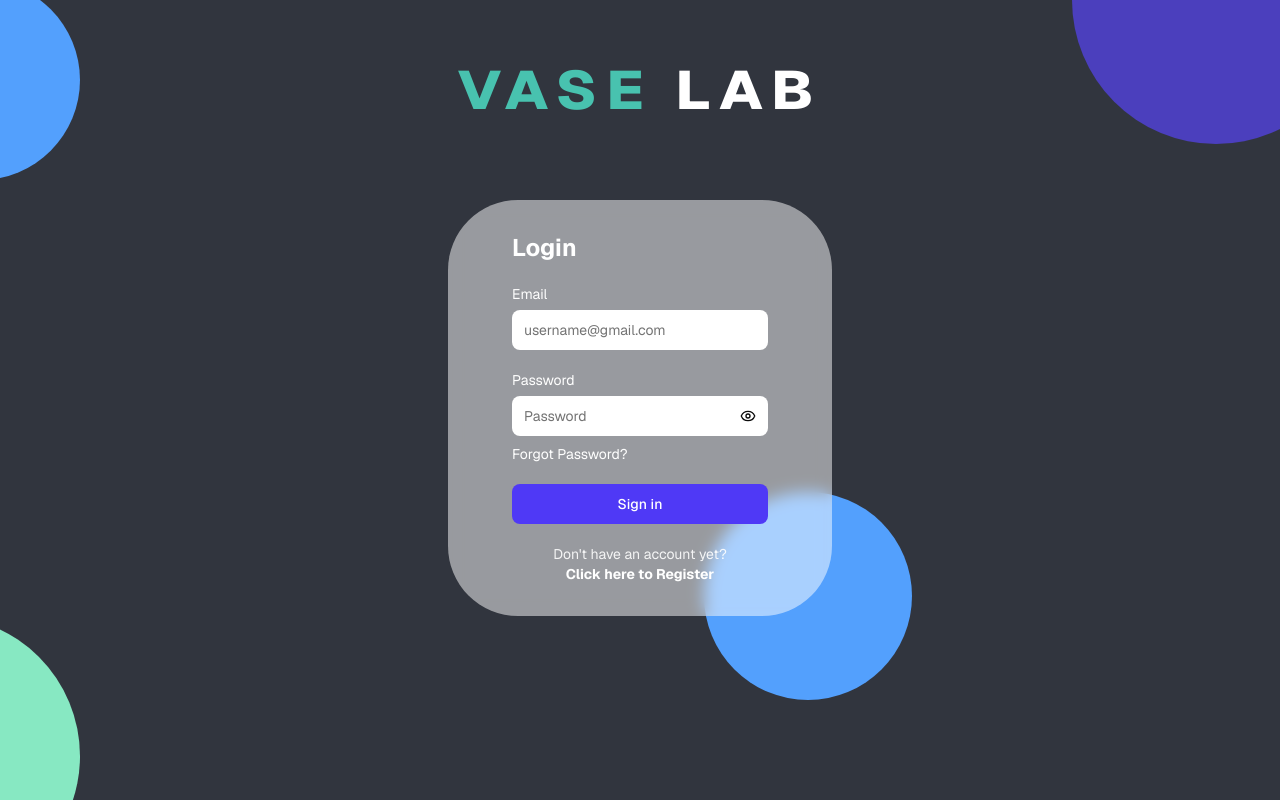
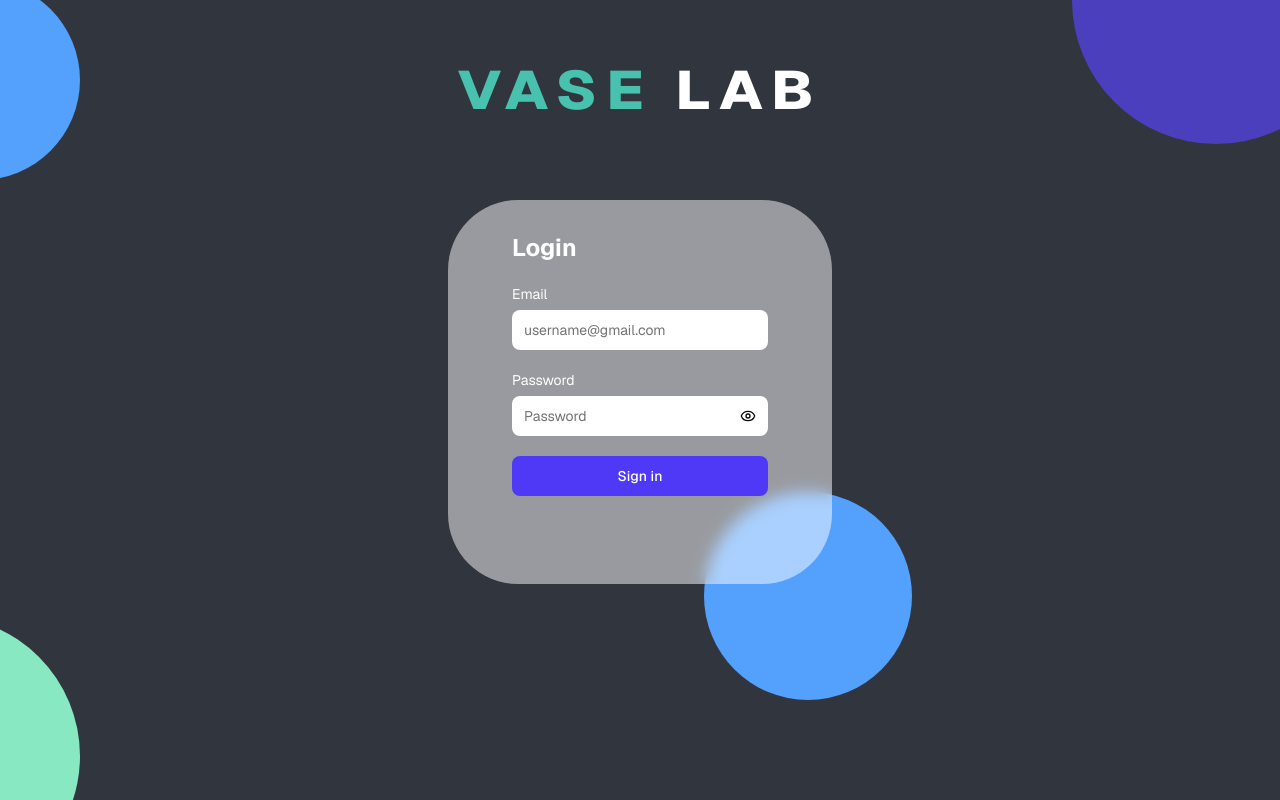
Before and after one commit to 0n0w1n/Vase_Lab_Management, a Next.js app in the folder source/VaseLabNext/: page /login in a window 1280 px wide. Built offline with nearby package versions, Linux system fonts and the light colour scheme; no server answers.

Commit message:
remove register (admin seed the user) and forgot password (outside the scope) from login page

```diff
--- a/source/VaseLabNext/src/app/(auth)/login/page.tsx
+++ b/source/VaseLabNext/src/app/(auth)/login/page.tsx
@@ -20,7 +20,7 @@ export default function LoginPage() {
         <span className="text-brand">VASE</span> LAB
       </h1>
 
-      <div className="animate-in fade-in slide-in-from-bottom-4 duration-1000 backdrop-blur-sm relative z-1 mt-20 w-full max-w-sm rounded-[70px] bg-white/50 p-8 px-16">
+      <div className="animate-in fade-in slide-in-from-bottom-4 duration-1000 backdrop-blur-sm relative z-1 mt-20 min-h-96 w-full max-w-sm rounded-[70px] bg-white/50 p-8 px-16">
         <h2 className="text-2xl font-bold text-white">Login</h2>
 
         <form action={formAction} className="mt-5 flex flex-col gap-5">
@@ -39,9 +39,6 @@ export default function LoginPage() {
             </div>
           </div>
 
-          <a href="" className="-mt-3 text-sm text-white hover:underline">
-            Forgot Password?
-          </a>
 
           {state.error && (
             <p role="alert" className="-mt-2 text-sm font-medium text-red-600">
@@ -54,13 +51,7 @@ export default function LoginPage() {
           </button>
         </form>
 
-        <p className="mt-5 text-center text-sm text-white/90">
-          Don&apos;t have an account yet?
-          <br />
-          <a href="" className="font-bold text-white hover:underline">
-            Click here to Register
-          </a>
-        </p>
+
       </div>
 
     </div>
```
